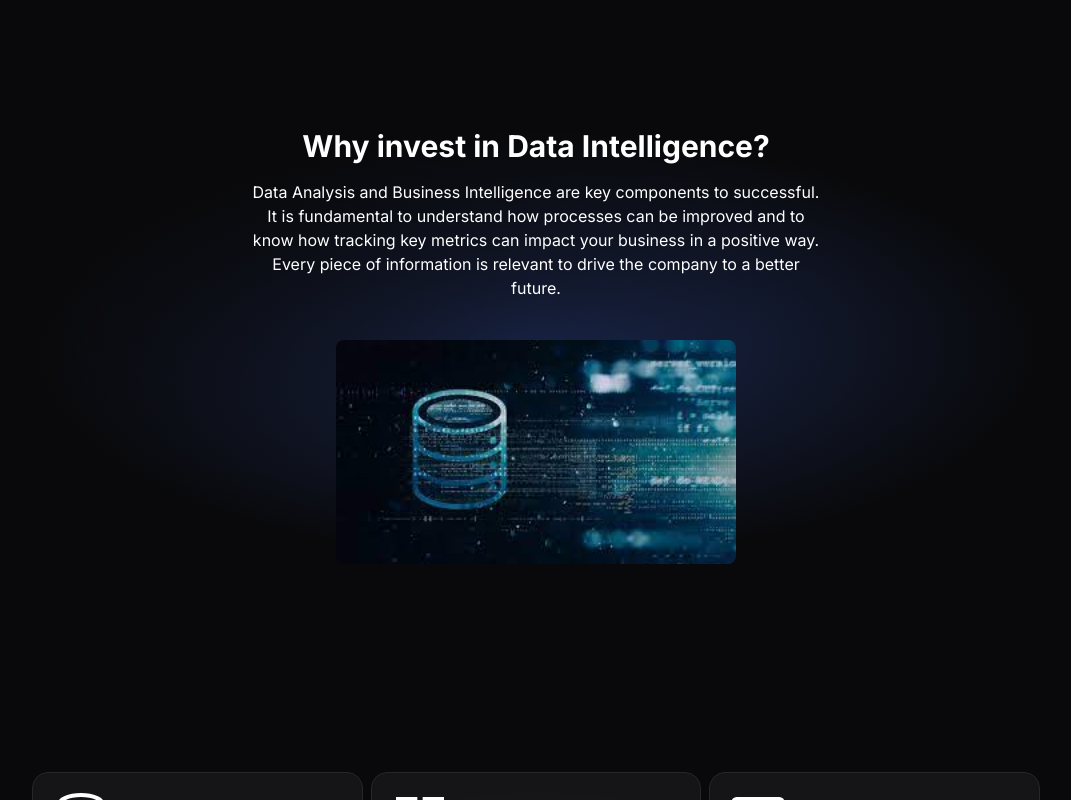
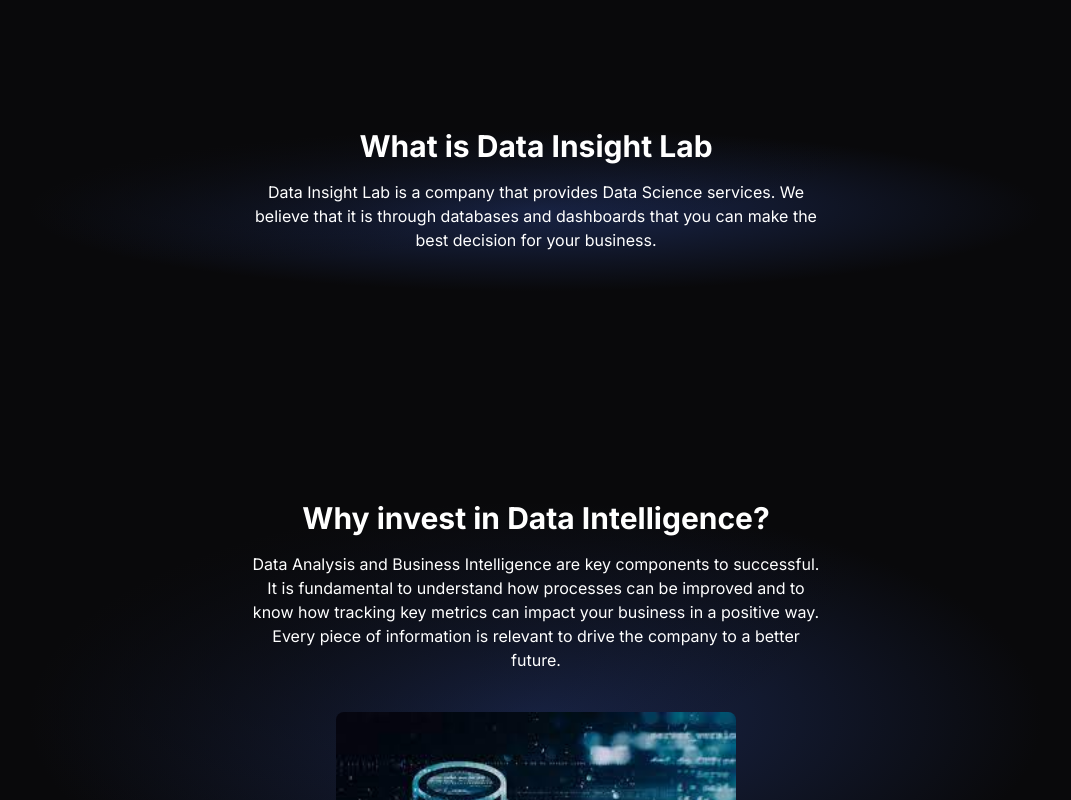
Before and after one commit to Data-Insight-Lab/data-insight-lab, a Next.js app: page / in a window 1280 px wide. Shown: the part 880-1680 px from the top of the page, without its empty margins (104-1175 px from the left). Built offline with nearby package versions, Linux system fonts and the light colour scheme.

Commit message:
Add user authentication

```diff
--- a/src/app/page.tsx
+++ b/src/app/page.tsx
@@ -1,3 +1,4 @@
+import { AboutUs } from '@/components/Aboutus';
 import { Blog } from '@/components/Blog';
 import { Contact } from '@/components/Contact';
 import { Home } from '@/components/Home';
@@ -8,6 +9,10 @@
     <div className="mx-auto max-w-5xl">
       <section id="home">
         <Home />
+      </section>
+
+      <section id="aboutus">
+        <AboutUs />
       </section>
 
       <section id="blog">
--- /dev/null
+++ b/src/components/Aboutus.tsx
@@ -0,0 +1,13 @@
+import { aboutus } from "@/constants/aboutus";
+import { Animation } from './Animation';
+
+export function AboutUs() {
+    return (
+        <Animation>
+      <div className="my-52 flex flex-col items-center justify-center px-4 text-center bg-gradient-blog">
+        <h1 className="text-3xl mb-4 font-bold">{aboutus.title}</h1>
+        <p className="text-base mb-10 md:mx-52">{aboutus.content}</p>
+        </div>
+    </Animation>
+    );
+}
--- a/src/components/Contact.tsx
+++ b/src/components/Contact.tsx
@@ -28,6 +28,11 @@
 
           <button className="button mt-10">Send</button>
         </form>
+        <div className="mt-4">
+          <a href="https://www.youtube.com">
+            <div className="bg-blue-500 p-4 rounded-lg text-white">Click here for more info</div>
+          </a>
+          </div>
       </div>
     </Animation>
   );
--- a/src/components/Footer.tsx
+++ b/src/components/Footer.tsx
@@ -1,4 +1,4 @@
-import { AiFillInstagram, AiFillLinkedin, AiFillYoutube } from 'react-icons/ai';
+import { AiFillInstagram, AiFillLinkedin, AiFillYoutube, AiOutlineWhatsApp } from 'react-icons/ai';
 
 export function Footer() {
   return (
@@ -20,9 +20,15 @@
             name="instagram"
             className="h-6 w-6 text-neutral-200 hover:text-white"
           />
+          <a href='https://www.youtube.com/'>
           <AiFillYoutube
             name="youtube"
             className="h-6 w-6 text-neutral-200 hover:text-white"
+          />
+          </a>
+          <AiOutlineWhatsApp
+          name="whatsapp"
+          className="h-6 w-6 text-neutral-200 hover:text-white"
           />
         </div>
       </div>
--- /dev/null
+++ b/src/constants/aboutus.ts
@@ -0,0 +1,5 @@
+
+export const aboutus = {
+    title:'What is Data Insight Lab',
+    content:'Data Insight Lab is a company that provides Data Science services. We believe that it is through databases and dashboards that you can make the best decision for your business.',
+};
--- a/src/constants/navLinks.ts
+++ b/src/constants/navLinks.ts
@@ -4,6 +4,7 @@
 }
 export const navLinks: NavLink[] = [
   { title: 'Home', id: 'home' },
+  { title: 'About Us', id: 'aboutus' },
   { title: 'Blog', id: 'blog' },
   { title: 'Services', id: 'services' },
   { title: 'Contact', id: 'contact' },
```
Also changed, not shown: 1 other file (tests, documents, lock files or other folders).
